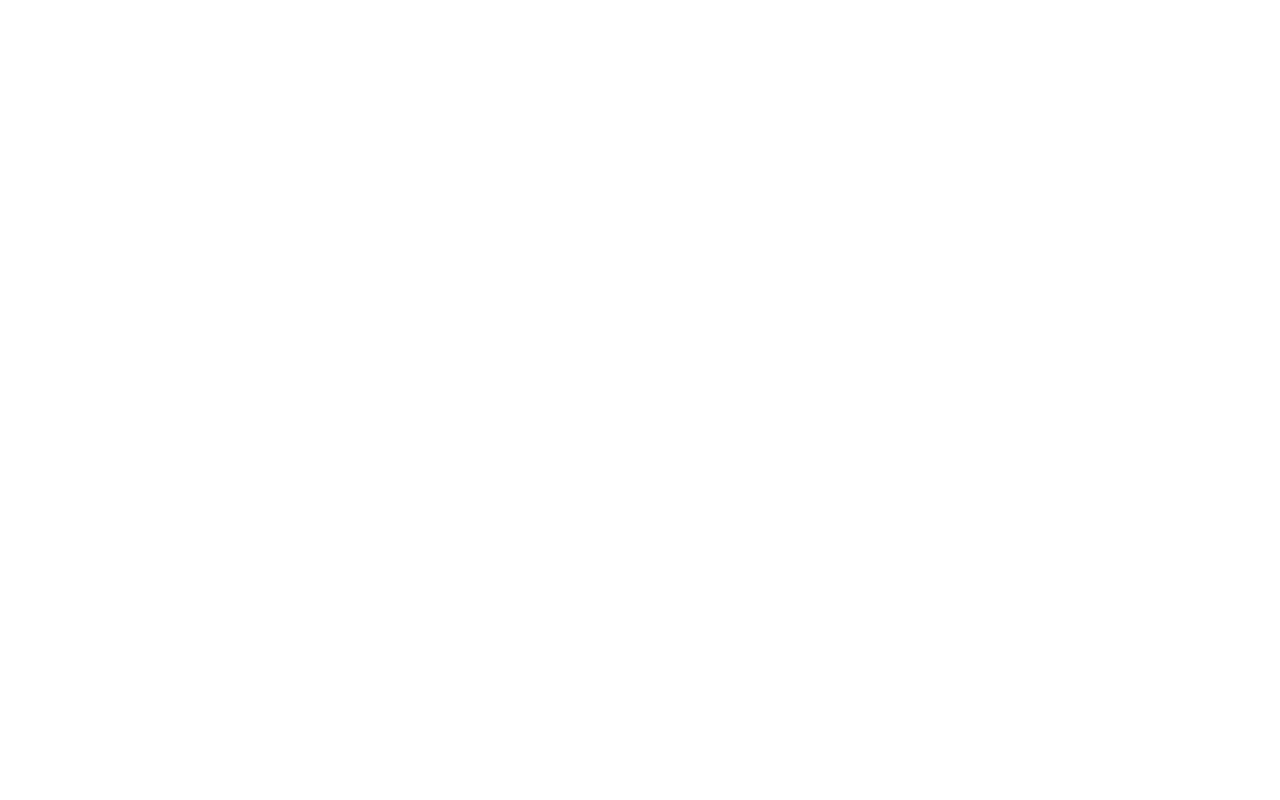
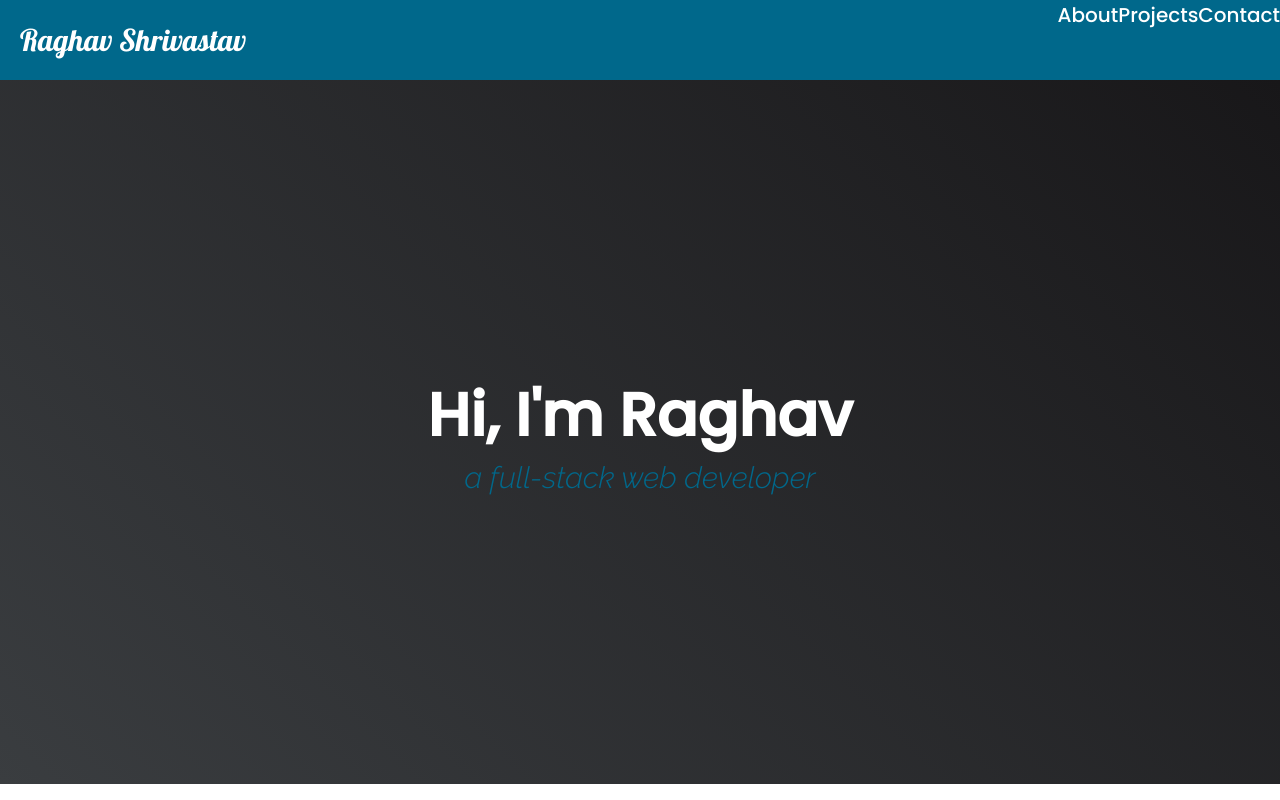
Before and after one commit to Raghav0811/portfolio, a website: page index.html in a window 1280 px wide. Drawn offline with nearby package versions, Linux system fonts and the light colour scheme; files that its build step writes are made by us from their sources.

Commit message:
set up nav and about section

```diff
--- /dev/null
+++ b/assets/scss/nav.scss
@@ -0,0 +1,36 @@
+@import 'variables';
+nav {
+  display: flex;
+  align-items: center;
+  justify-content: space-between;
+  position: fixed;
+  top: 0;
+  left: 0;
+  width: 100%;
+  height: 80px;
+  background-color: $prim-blue;
+  color: white;
+  font-family: $logo-font;
+  font-size: 30px;
+  padding: 0px 20px 0px 20px;
+}
+
+.nav-buttons {
+  display: flex;
+  height: 100%;
+  font-family: $button-font;
+  font-size: 20px;
+  margin-right: 20px;
+}
+
+.nav-buttons div {
+  display: flex;
+  justify-content: center;
+  align-items: center;
+  width: 100px;
+  text-align: center;
+}
+
+.nav-buttons div:hover {
+  background-color: $prim-blue-hover;
+}
--- a/assets/scss/variables.scss
+++ b/assets/scss/variables.scss
@@ -1,3 +1,5 @@
 $prime-blue: #00688B;
 
 $nav-font: 'Lobster', cursive;
+
+$button-font: 'Poppins', sans-serif;
--- a/index.html
+++ b/index.html
@@ -2,11 +2,35 @@
 <html lang="en">
   <head>
     <meta charset="UTF-8">
-        <meta http-equiv="X-UA-Compatible" content="IE=edge">
     <meta name="viewport" content="width=device-width, initial-scale=1.0">
-        <title>Document</title>
+
+    <title>Raghav Shrivastav</title>
+
+    <!-- External CSS -->
+    <link href="https://fonts.googleapis.com/css2?family=Lobster&display=swap" rel="stylesheet">
+    <link href="https://fonts.googleapis.com/css2?family=Poppins:wght@500&display=swap" rel="stylesheet">
+    <link href="https://fonts.googleapis.com/css2?family=Raleway:ital,wght@1,300&display=swap" rel="stylesheet">
+
+    <!-- App CSS -->
+    <link rel="stylesheet" href="/assets/css/layout.css" type="text/css">
+    <link rel="stylesheet" href="/assets/css/nav.css" type="text/css">
+    <link rel="stylesheet" href="/assets/css/about.css" type="text/css">
+    <link rel="stylesheet" href="/assets/css/projects.css" type="text/css">
   </head>
   <body>
-
+    <nav>
+      <span>Raghav Shrivastav</span>
+      <div class="nav-buttons">
+        <div>About</div>
+        <div>Projects</div>
+        <div>Contact</div>
+      </div>
+    </nav>
+    <div id="about">
+      <h1>Hi, I'm Raghav</h1>
+      <p>a full-stack web developer</p>
+    </div>
+    <div id="projects">
+    </div>
   </body>
 </html>
```
Also changed, not shown: assets/css/about.css (added), assets/css/layout.css (added), assets/css/nav.css (added), assets/css/variables.css (added), assets/scripts/page-scroll.js (added), assets/scripts/project-hover.js (added), assets/scss/about.scss (added), assets/scss/layout.scss (added), assets/scss/projects.scss (added). Lines whose indentation alone changed are shown as unchanged.
